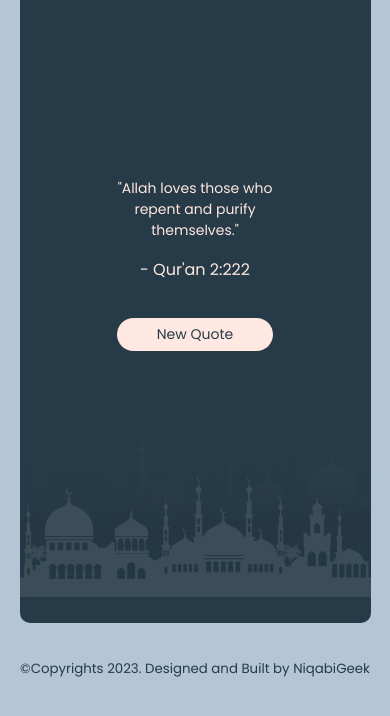
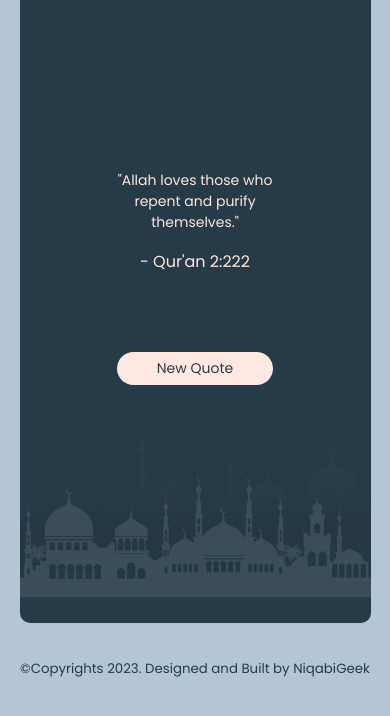
Before and after one commit to Niqabigeek/Islamic-Quotes-generator, a plain HTML site: page index.html in a window 390 px wide. Shown: the part 100-816 px from the top of the page. Drawn offline with nearby package versions, Linux system fonts and the light colour scheme.

Commit message:
CSS updates

```diff
--- a/index.css
+++ b/index.css
@@ -178,14 +178,14 @@ footer {
 
 
     .quotes{
-        padding-right: 5rem;
-        padding-left: 5rem;
-        padding-bottom: 5rem;
+        padding-right: 6rem;
+        padding-left: 6rem;
+        padding-bottom: 6rem;
 
     }
 
     .quote-btn{
-        top: 30vh;
+        top: 34vh;
         padding: 6px 40px;
         font-size: 14px;
 
```
